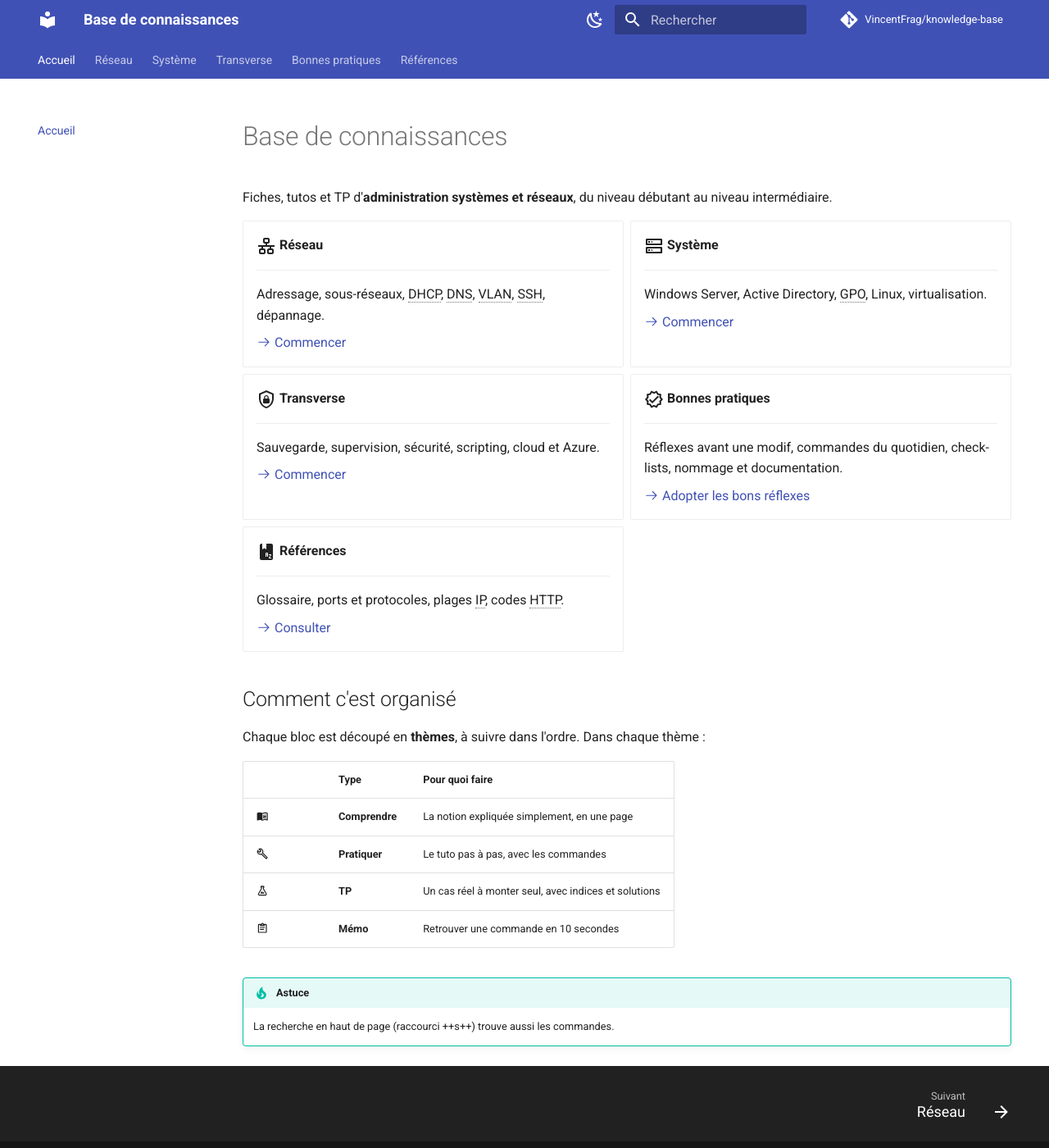
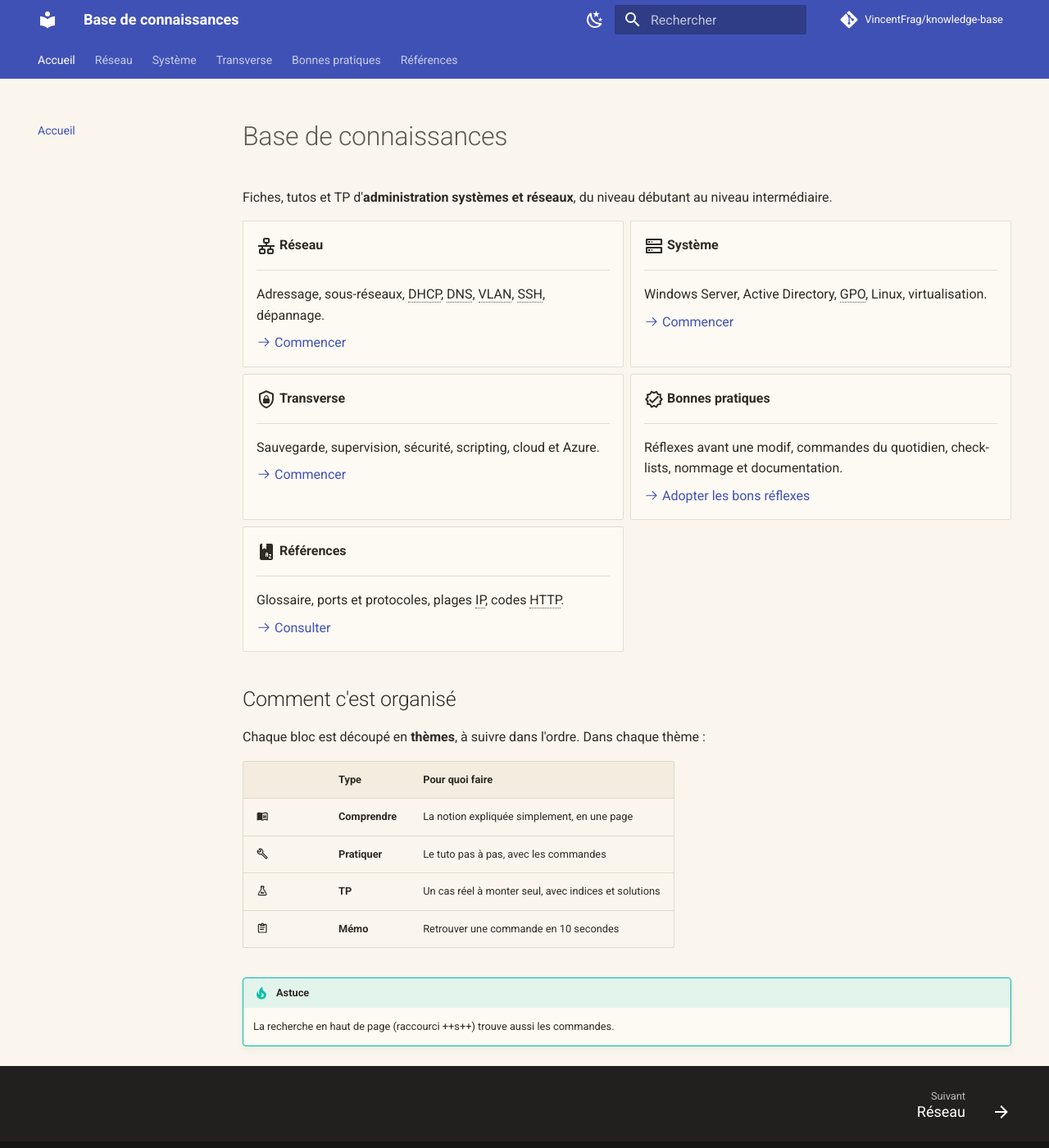
Before and after one commit to VincentFrag/Base-de-connaissances, an MkDocs documentation site: the page built from docs/index.md, in a window 1280 px wide and 1400 px high. Shown: the whole window at 82% size. Built offline with MkDocs 1.6.1 and Material for MkDocs 9.7.7, drawn with Linux system fonts in a browser that asks for light colours; comment, search, counter and statistics services are not loaded.

Commit message:
Mode jour : fond crème plus doux pour la lecture
Co-Authored-By: Claude Opus 5.5 <noreply@anthropic.com>
Claude-Session: https://claude.ai/code/session_01EWjCG69XjvPMYwcR7uCJYG

```diff
--- a/docs/stylesheets/extra.css
+++ b/docs/stylesheets/extra.css
@@ -88,3 +88,25 @@
 /* Icônes de type devant les articles */
 .md-nav__link .md-nav__icon.md-icon,
 .md-nav__link > .md-icon { opacity: .75; }
+
+/* Mode jour : fond crème, plus doux pour la lecture (le mode sombre n'est pas touché) */
+[data-md-color-scheme="default"] {
+  --md-default-bg-color: #faf6ee;              /* fond de page crème */
+  --md-default-fg-color: #2e2a24;              /* texte brun très foncé (contraste ~13:1) */
+  --md-default-fg-color--light: #5f584e;       /* texte secondaire (contraste ~6:1) */
+  --md-default-fg-color--lighter: #a39b8e;     /* éléments décoratifs */
+  --md-default-fg-color--lightest: #e5ddcf;    /* bordures, séparateurs */
+  --md-code-bg-color: #f1eadc;                 /* blocs et code en ligne */
+  --md-code-fg-color: #3b3a36;
+  --md-admonition-bg-color: #fdfaf4;           /* encadrés légèrement plus clairs que la page */
+  --md-typeset-table-color: #e2d9c9;           /* bordures de tableaux */
+  --md-typeset-kbd-color: #fdfaf4;
+}
+/* En-têtes de tableaux et cartes assortis au crème */
+[data-md-color-scheme="default"] .md-typeset table:not([class]) th {
+  background-color: #f3ecdf;
+}
+[data-md-color-scheme="default"] .md-typeset .grid.cards > ul > li,
+[data-md-color-scheme="default"] .md-typeset .grid > .card {
+  background-color: #fdfaf4;
+}
```
